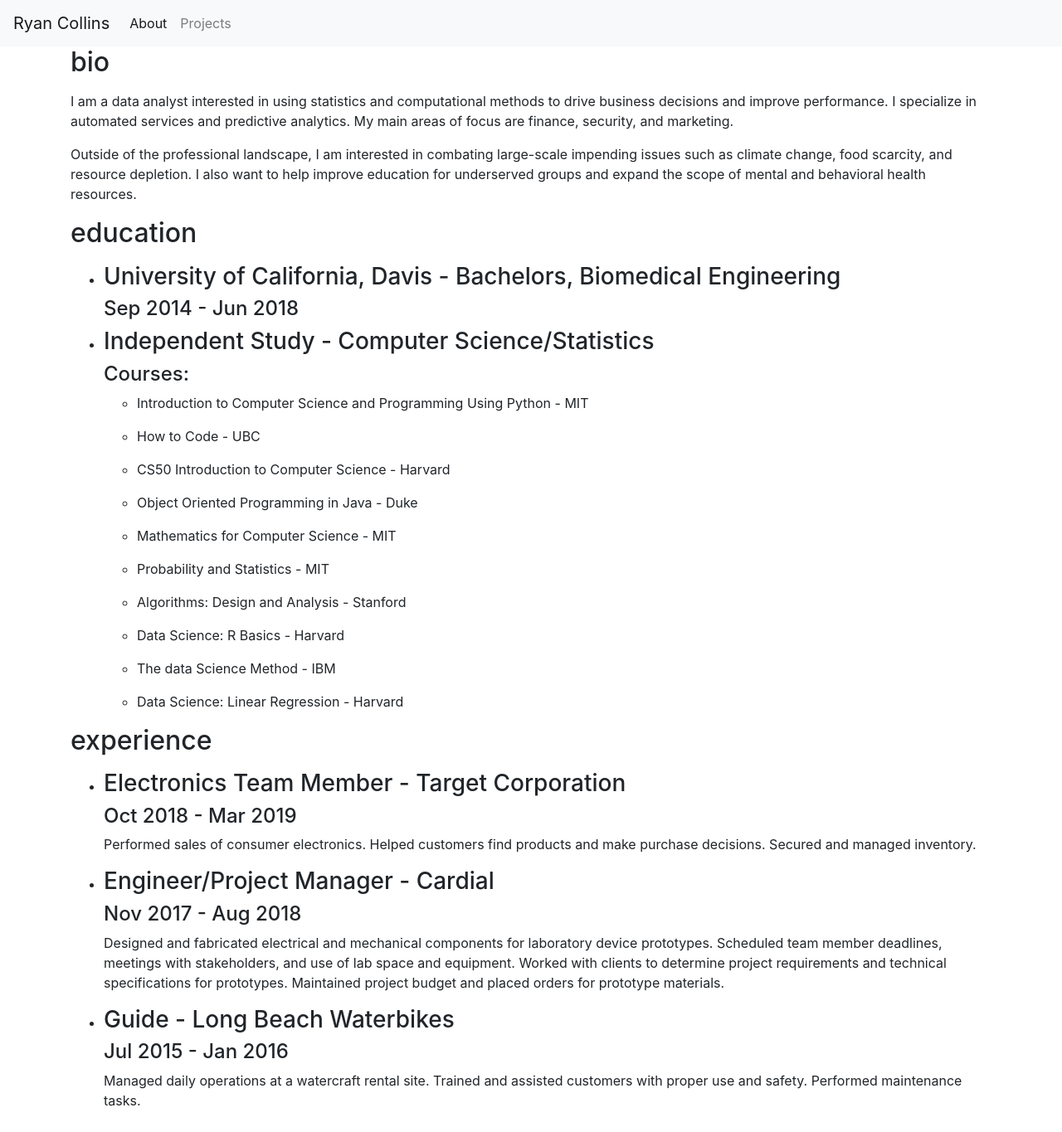
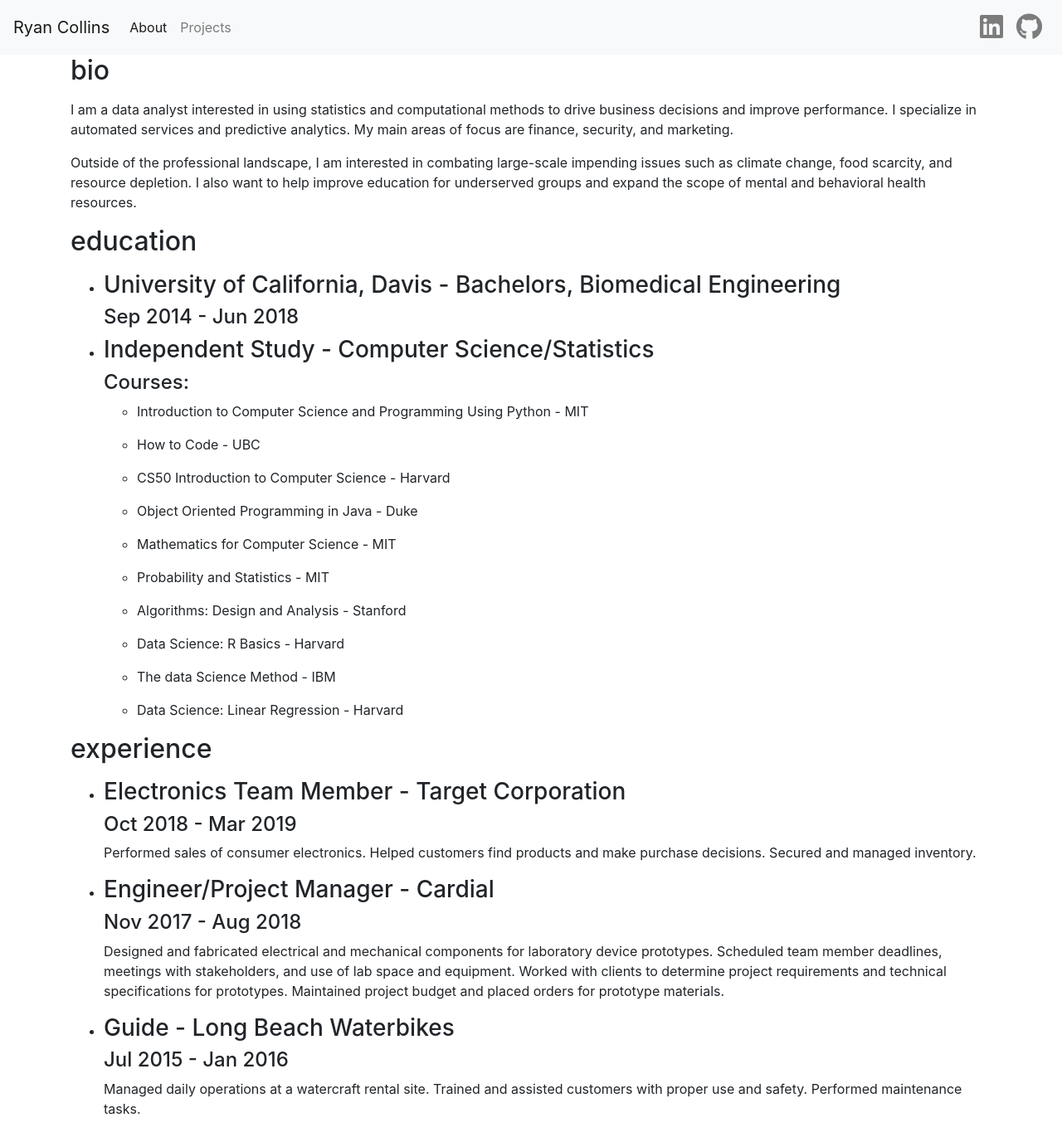
Before and after one commit to RyanMCollins/RyanMCollins.github.io, a Jekyll site: the page built from index.md, in a window 1280 px wide. Shown: the whole page at 83% size. Built offline with Jekyll 4.4.1, drawn with Linux system fonts in a browser that asks for light colours; nearby versions of some CDN libraries.

Commit message:
Add socials to navbar with font-awesome icons

```diff
--- a/_includes/header.html
+++ b/_includes/header.html
@@ -31,5 +31,18 @@
            {% endif %}
          {% endfor %}
       </ul>
+      <ul class="navbar-nav ml-auto nav-flex-icons">
+        <li>
+          <a class="nav-link waves-effect waves-light" href="https://www.linkedin.com/in/ryancollins2020" target="_blank" title="LinkedIn">
+            <i class="fab fa-linkedin fa-2x"></i>
+          </a>
+        </li>
+        <li class="nav-item">
+          <a class="nav-link waves-effect waves-light" href="https://github.com/RyanMCollins" target="_blank" title="GitHub">
+            <i class="fab fa-github fa-2x"></i>
+          </a>
+        </li>
+
+      </ul>
    </div>
 </nav>
--- a/_layouts/default.html
+++ b/_layouts/default.html
@@ -7,7 +7,7 @@
     <title>{% if page.title %}{{ page.title }} | {% endif %}{{ site.title }}</title>
 
     <link rel="stylesheet" href="https://cdn.jsdelivr.net/npm/bootstrap@4.5.3/dist/css/bootstrap.min.css" integrity="sha384-TX8t27EcRE3e/ihU7zmQxVncDAy5uIKz4rEkgIXeMed4M0jlfIDPvg6uqKI2xXr2" crossorigin="anonymous">
-
+    <link rel="stylesheet" href="https://use.fontawesome.com/releases/v5.5.0/css/all.css" integrity="sha384-B4dIYHKNBt8Bc12p+WXckhzcICo0wtJAoU8YZTY5qE0Id1GSseTk6S+L3BlXeVIU" crossorigin="anonymous">
   </head>
   <body>
       {% include header.html %}
```
